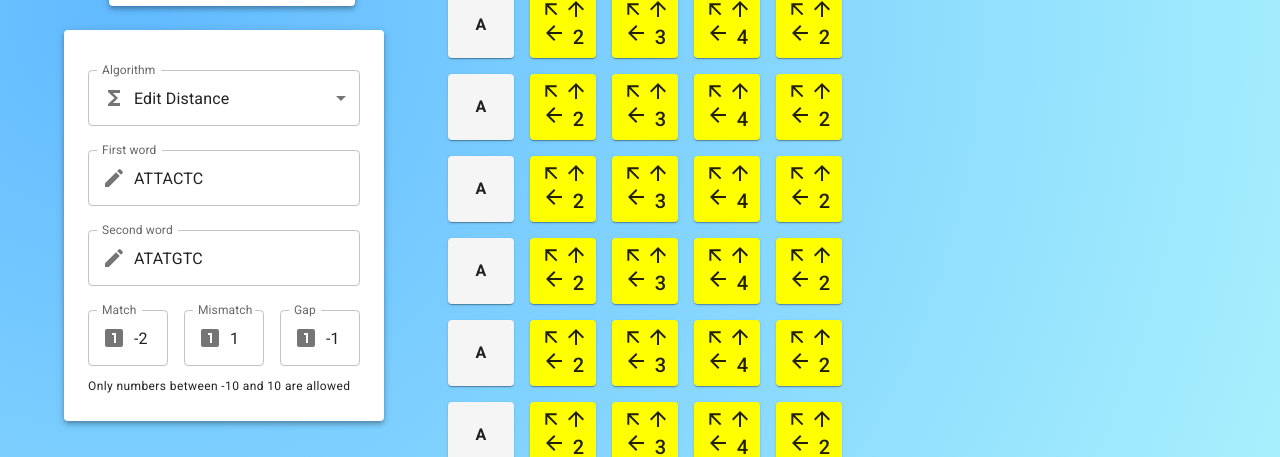
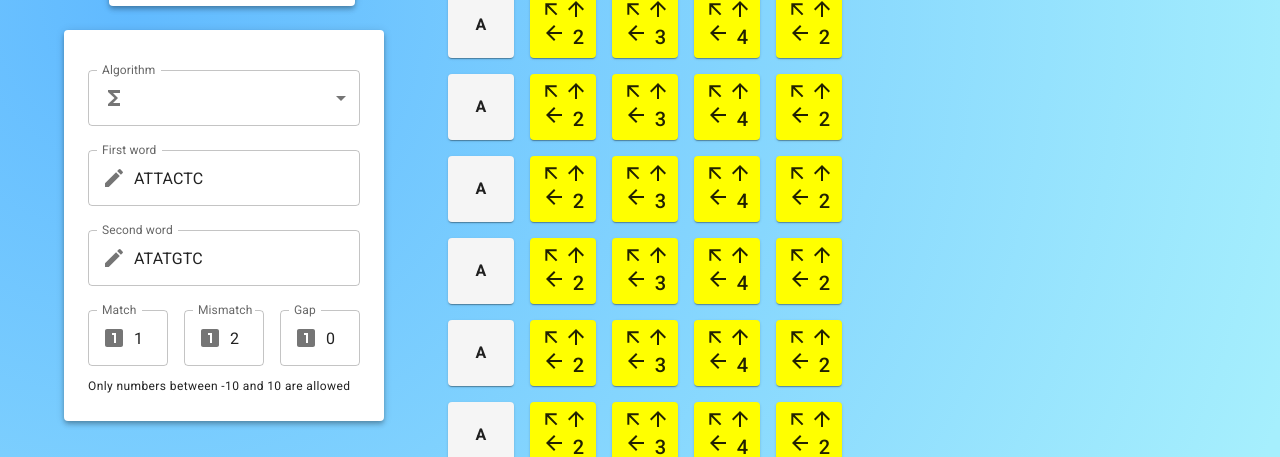
Before and after one commit to francescopastore/bio-align, a React (Create React App) app: page / in a window 1280 px wide. Shown: the part 170-627 px from the top of the page. Built offline with nearby package versions, Linux system fonts and the light colour scheme.

Commit message:
Updated input params names

```diff
--- a/src/components/AppForm.js
+++ b/src/components/AppForm.js
@@ -8,37 +8,59 @@ import FormSelectAlgorithm from './AppForm/FormSelectAlgorithm'
 import FormInputWord from './AppForm/FormInputWord'
 import FormInputNumber from './AppForm/FormInputNumber'
 
+import logic from '../logic'
+
+// change here default values
+const data = {
+  algorithm: logic.algorithms[0],
+  firstWord: 'ATTACTC',
+  secondWord: 'ATATGTC',
+  matchWeight: 1,
+  mismatchWeight: 2,
+  gapWeight: 0,
+}
+
 export default function AppForm() {
   return (
     <Paper sx={style.container} elevation={4}>
-      <FormSelectAlgorithm></FormSelectAlgorithm>
+      <FormSelectAlgorithm
+        options={logic.algorithms}
+        default={data.algorithm}
+        handle={(v) => {
+          data.algorithm = v
+          console.log(data)
+        }}
+      ></FormSelectAlgorithm>
       <FormInputWord
         label="First word"
-        defaultValue="ATTACTC"
-        handleChange={handleFirstWord}
+        default={data.firstWord}
+        handle={(v) => {
+          data.firstWord = v
+          console.log(data)
+        }}
       ></FormInputWord>
       <FormInputWord
         label="Second word"
-        defaultValue="ATATGTC"
-        handleChange={handleSecondWord}
+        default={data.secondWord}
+        handle={(v) => (data.secondWord = v)}
       ></FormInputWord>
       <Box sx={{ display: 'flex', justifyContent: 'space-around' }}>
         <FormInputNumber
           label="Match"
-          defaultValue="-2"
-          handleChange={handleSecondWord}
+          default={data.matchWeight}
+          handle={(v) => (data.matchWeight = v)}
           style={{ mr: 2 }}
         ></FormInputNumber>
         <FormInputNumber
           label="Mismatch"
-          defaultValue="1"
-          handleChange={handleSecondWord}
+          default={data.mismatchWeight}
+          handle={(v) => (data.mismatchWeight = v)}
           style={{ mr: 2 }}
         ></FormInputNumber>
         <FormInputNumber
           label="Gap"
-          defaultValue="-1"
-          handleChange={handleSecondWord}
+          default={data.gapWeight}
+          handle={(v) => (data.gapWeight = v)}
         ></FormInputNumber>
       </Box>
       <Typography variant="caption">
@@ -48,14 +70,6 @@ export default function AppForm() {
   )
 }
 
-function handleFirstWord(value) {
-  console.log(value)
-}
-
-function handleSecondWord(value) {
-  console.log(value)
-}
-
 const style = {
   container: {
     p: 3,
--- a/src/components/AppForm/FormInputNumber.js
+++ b/src/components/AppForm/FormInputNumber.js
@@ -3,20 +3,21 @@ import TextField from '@mui/material/TextField'
 import FormControl from '@mui/material/FormControl'
 import InputAdornment from '@mui/material/InputAdornment'
 import LooksOneIcon from '@mui/icons-material/LooksOne'
+
 /*
  * props: label, defaultValue, handleChange
  */
 export default function FormInputNumber(props) {
-  const [value, setValue] = React.useState(props.defaultValue)
+  const [value, setValue] = React.useState(props.default)
 
-  const handleChange = (e) => {
+  const handle = (e) => {
     const value = parseInt(e.target.value)
     if (isNaN(value)) {
       setValue(0)
     } else {
       setValue(value)
     }
-    props.handleChange(value)
+    props.handle(value)
   }
 
   const isError = () => {
@@ -26,7 +27,7 @@ export default function FormInputNumber(props) {
   return (
     <FormControl margin="normal" sx={props.style}>
       <TextField
-        onChange={handleChange}
+        onChange={handle}
         label={props.label}
         value={value}
         error={isError()}
--- a/src/components/AppForm/FormInputWord.js
+++ b/src/components/AppForm/FormInputWord.js
@@ -8,11 +8,11 @@ import EditIcon from '@mui/icons-material/Edit'
  * props: label, defaultValue, handleChange
  */
 export default function FormInputWord(props) {
-  const [value, setValue] = React.useState(props.defaultValue)
-  const handleChange = (e) => {
+  const [value, setValue] = React.useState(props.default)
+  const handle = (e) => {
     const value = e.target.value.toUpperCase()
     setValue(value)
-    props.handleChange(value)
+    props.handle(value)
   }
   const isError = () => {
     return value.length > 20
@@ -20,7 +20,7 @@ export default function FormInputWord(props) {
   return (
     <FormControl fullWidth margin="normal">
       <TextField
-        onChange={handleChange}
+        onChange={handle}
         label={props.label}
         value={value}
         error={isError()}
--- a/src/components/AppForm/FormSelectAlgorithm.js
+++ b/src/components/AppForm/FormSelectAlgorithm.js
@@ -8,11 +8,19 @@ import InputAdornment from '@mui/material/InputAdornment'
 import FunctionsIcon from '@mui/icons-material/Functions'
 
 export default function FormSelectAlgorithm(props) {
-  const [algorithm, setAlgorithm] = React.useState('edit')
+  const [algorithm, setAlgorithm] = React.useState(props.default)
 
-  const handleChange = (event) => {
+  const handle = (event) => {
     setAlgorithm(event.target.value)
   }
+
+  const options = props.options.map((i, v) => {
+    return (
+      <MenuItem key={i} value={i}>
+        {v.label}
+      </MenuItem>
+    )
+  })
 
   return (
     <FormControl fullWidth margin="normal">
@@ -22,17 +30,14 @@ export default function FormSelectAlgorithm(props) {
         id="algorithm"
         label="Algorithm"
         value={algorithm}
-        onChange={handleChange}
+        onChange={handle}
         startAdornment={
           <InputAdornment position="start">
             <FunctionsIcon />
           </InputAdornment>
         }
       >
-        <MenuItem value="edit">Edit Distance</MenuItem>
-        <MenuItem value="lcs">Longest common subsequence</MenuItem>
-        <MenuItem value="nw">Needleman–Wunsch</MenuItem>
-        <MenuItem value="sw">Smith–Waterman</MenuItem>
+        {options}
       </Select>
     </FormControl>
   )
--- /dev/null
+++ b/src/logic/index.js
@@ -0,0 +1,10 @@
+const data = {
+  algorithms: [
+    { label: 'Needleman-Wunsh' },
+    { label: 'Edit Distance' },
+    { label: 'Longest Common Subsequence' },
+    { label: 'Smith-Waterman' },
+  ],
+}
+
+export default data
```
